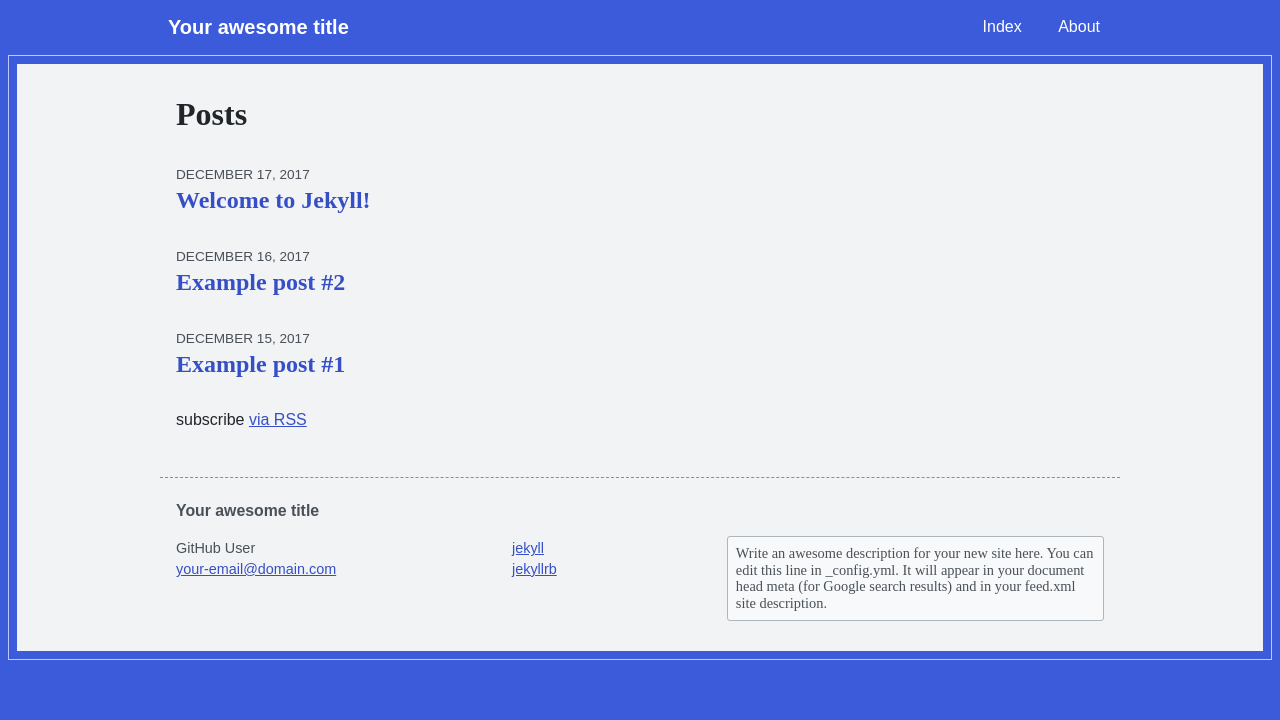
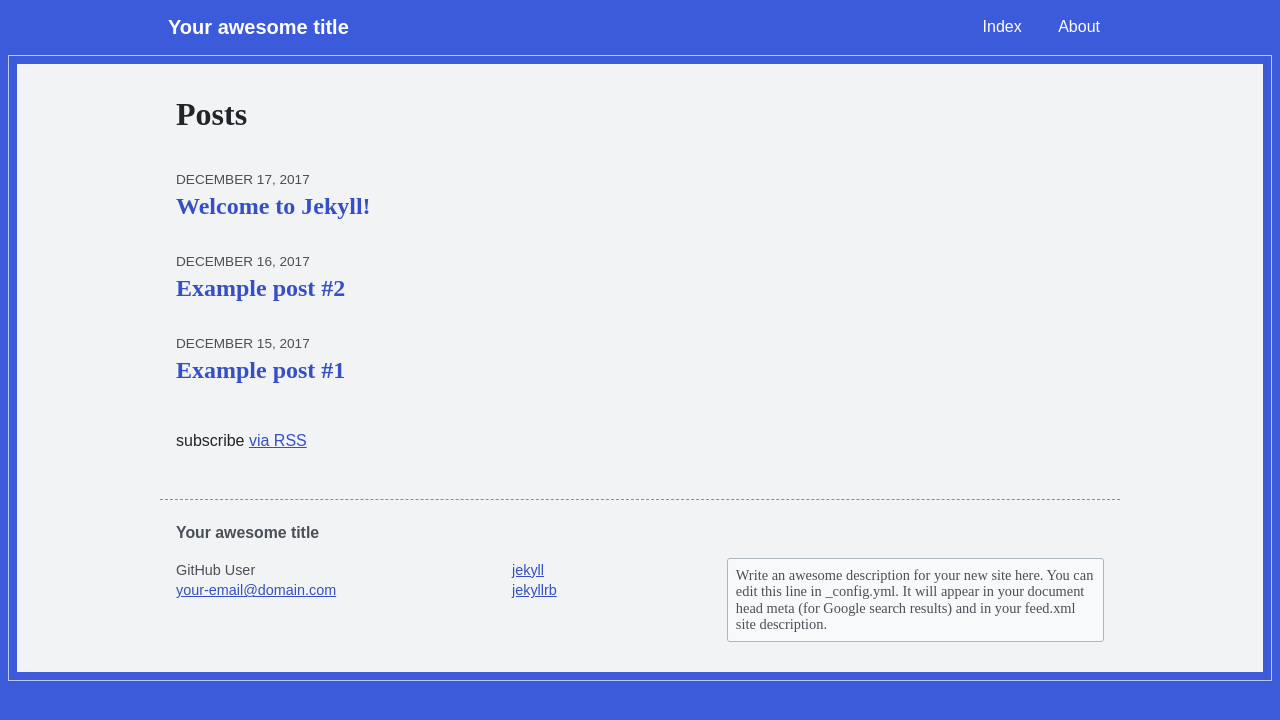
Before and after one commit to iliu-net/jekyll-theme-xyzzy, a Jekyll site: the page built from index.md, in a window 1280 px wide. Shown: the top 720 px of the page. Built offline with Jekyll 4.4.1, drawn with Linux system fonts in a browser that asks for light colours.

Commit message:
Reformat component classes

```diff
--- a/_layouts/home.html
+++ b/_layouts/home.html
@@ -18,4 +18,4 @@ layout: default
   {% endfor %}
 </ul>
 
-<p class="font-sans">subscribe <a href="{{ "/feed.xml" | relative_url }}">via RSS</a></p>
+<p class="subscribe-link">subscribe <a href="{{ "/feed.xml" | relative_url }}">via RSS</a></p>
--- a/_sass/xyzzy/_components.scss
+++ b/_sass/xyzzy/_components.scss
@@ -21,12 +21,19 @@
 }
 
 .post-list {
-  list-style: none;
-  margin: 0;
-  padding: 0;
+  @extend .list-none;
+  padding: 1rem 0;
 
   li {
     margin: 2rem 0;
+
+    &:first-child {
+      margin-top: 0;
+    }
+
+    &:last-child {
+      margin-bottom: 0;
+    }
   }
 }
 
@@ -34,11 +41,11 @@
   @extend .font-sans;
   color: #495057;
   font-size: .85em;
-  font-weight: 400;
   text-transform: uppercase;
 }
 
 .post-title {
+  margin-bottom: 0;
   margin-top: .25rem;
 }
 
@@ -50,3 +57,8 @@
     text-decoration: underline;
   }
 }
+
+.subscribe-link {
+  @extend .font-sans;
+  margin-top: 2rem;
+}
```
